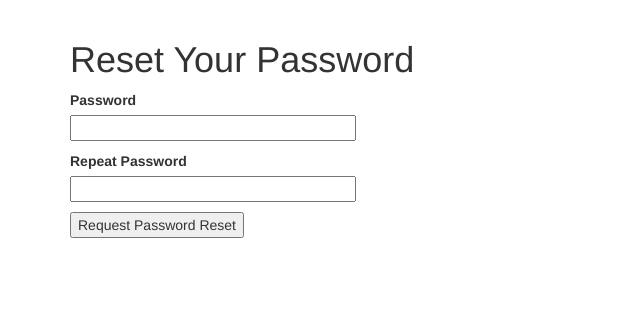
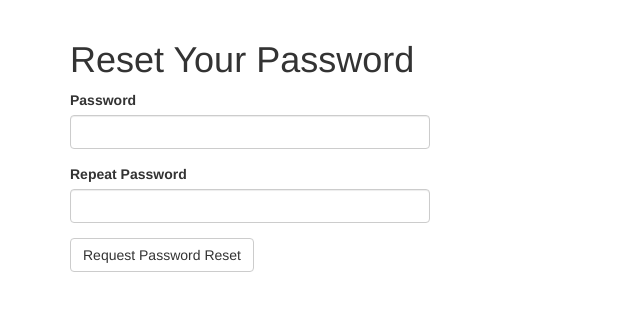
Before and after one commit to daraffleur/microblog, a Flask app: template microblog/app/templates/reset_password.html in a window 1280 px wide. Shown: the part 52-363 px from the top of the page, without its empty margins (0-640 px from the left). Run offline with Flask 2, Linux system fonts and the light colour scheme; the template is opened without the code that fills it: values that come from a table or form of the project are taken from there, others are empty; some libraries are stand-ins or nearby versions.

Commit message:
Redesigned reset password template with Flask Bootstrap

```diff
--- a/microblog/app/templates/reset_password.html
+++ b/microblog/app/templates/reset_password.html
@@ -1,23 +1,11 @@
 {% extends "base.html" %}
+{% import 'bootstrap/wtf.html' as wtf %}
 
 {% block app_content %}
     <h1>Reset Your Password</h1>
-    <form action="" method="post">
-        {{ form.hidden_tag() }}
-        <p>
-            {{ form.password.label }}<br>
-            {{ form.password(size=32) }}<br>
-            {% for error in form.password.errors %}
-            <span style="color: red;">[{{ error }}]</span>
-            {% endfor %}
-        </p>
-        <p>
-            {{ form.password2.label }}<br>
-            {{ form.password2(size=32) }}<br>
-            {% for error in form.password2.errors %}
-            <span style="color: red;">[{{ error }}]</span>
-            {% endfor %}
-        </p>
-        <p>{{ form.submit() }}</p>
-    </form>
+    <div class="row">
+        <div class="col-md-4">
+            {{ wtf.quick_form(form) }}
+        </div>
+    </div>
 {% endblock %}
```
